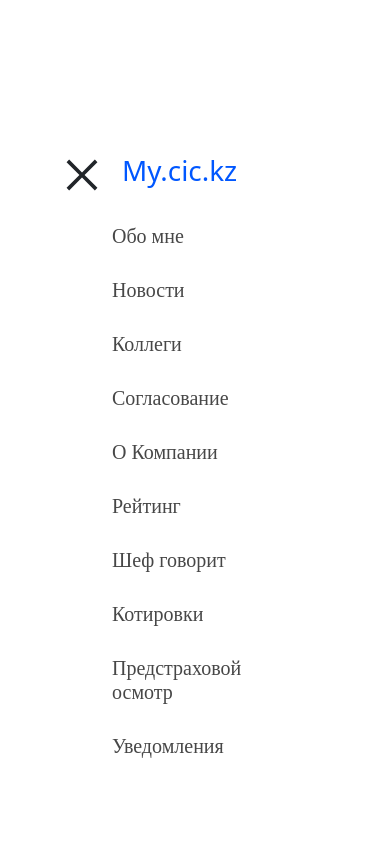
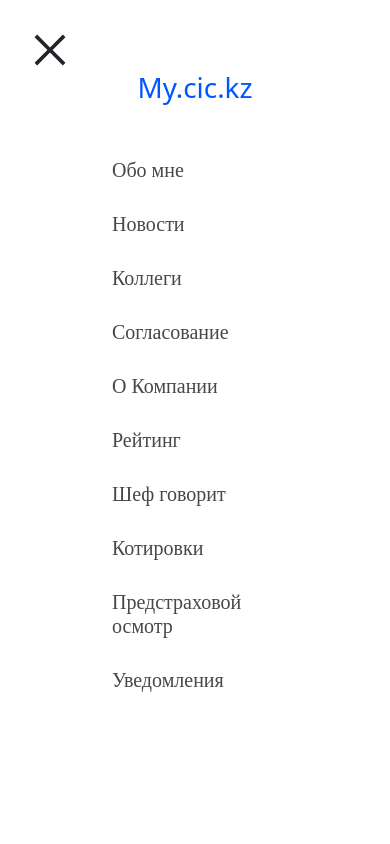
Before and after one commit to FallenStarrr/mycic-new-design, a React (Create React App) app: page / in a window 390 px wide. Shown: the top 844 px of the page. Built offline with nearby package versions, Linux system fonts and the light colour scheme.

Commit message:
navbar responsive

```diff
--- a/src/App.css
+++ b/src/App.css
@@ -1,7 +1,7 @@
 html,
 body {
   min-height: 100%;
-  overflow: hidden;
+
 }
 
 a {
@@ -144,12 +144,17 @@
 
 
 ********************/
-.nav {
+.nav-nav-navigation {
   width: 100vh;
   height: 100vh;
   background: white;
   max-width: 100%;
+  display: none;
+}
 
+.active {
+  display: block;
+  transition: all .3s ease-in-out;
 }
 
 .nav__list {
@@ -182,6 +187,7 @@
 .nav__logo {
   font-size: 40px;
   margin-right: 20px;
+  transition: all .3s ease-in-out;
 }
 
 
--- a/src/App.tsx
+++ b/src/App.tsx
@@ -5,47 +5,93 @@
 import Sidebar from "./components/Sidebar";
 import Head from "./components/Head";
 import { Layout, Menu, Divider, Space } from "antd";
-import {
-  CloseOutlined
-} from '@ant-design/icons';
+import { CloseOutlined, AlignLeftOutlined } from "@ant-design/icons";
 import { BrowserRouter as Router, Switch, Route, Link } from "react-router-dom";
 import "antd/dist/antd.css"; // or 'antd/dist/antd.less'
+import { useState } from "react";
 
 const { Header, Sider, Content } = Layout;
 
 function App() {
+  const [navbar, setNav] = useState(true);
+
   return (
     <Router>
       <div className="page">
-      <nav className="nav">
+     { navbar ?
+      <CloseOutlined
+                className="nav__logo"
+                onClick={() => setNav(false)}
+              />
+              :
 
-            <ul className="nav__list">
-              <div className="nav__brand">
-
-              <CloseOutlined className="nav__logo"/>
-              <h1 className="nav__heading"> My.cic.kz </h1>
-
-              </div>
+      <AlignLeftOutlined  style={{fontSize: '30px'}} onClick={() => setNav(true)}/>
+     }
+      <h1 className="nav__heading"> My.cic.kz </h1>
+        <nav
+          className={
+            navbar ? "nav-nav-navigation active" : "nav-nav-navigation"
+          }
+        >
+          <ul className="nav__list">
+            <div className="nav__brand">
 
 
-              <li className="nav__item"><a className="nav__link" href="#">Обо мне</a></li>
-              <li className="nav__item"><a className="nav__link" href="#">Новости</a></li>
-              <li className="nav__item"><a className="nav__link" href="#">Коллеги</a></li>
-              <li className="nav__item"><a className="nav__link" href="#">Согласование</a></li>
-              <li className="nav__item"><a className="nav__link" href="#">О Компании</a></li>
-              <li className="nav__item"><a className="nav__link" href="#">Рейтинг</a></li>
-              <li className="nav__item"><a className="nav__link" href="#">Шеф говорит</a></li>
-              <li className="nav__item"><a className="nav__link" href="#">Котировки</a></li>
-              <li className="nav__item"><a className="nav__link" href="#">Предстраховой осмотр</a></li>
-              <li className="nav__item"><a className="nav__link" href="#">Уведомления</a></li>
+            </div>
 
-
-            </ul>
-          </nav>
-        <Layout
-        >
-
-
+            <li className="nav__item">
+              <a className="nav__link" href="#">
+                Обо мне
+              </a>
+            </li>
+            <li className="nav__item">
+              <a className="nav__link" href="#">
+                Новости
+              </a>
+            </li>
+            <li className="nav__item">
+              <a className="nav__link" href="#">
+                Коллеги
+              </a>
+            </li>
+            <li className="nav__item">
+              <a className="nav__link" href="#">
+                Согласование
+              </a>
+            </li>
+            <li className="nav__item">
+              <a className="nav__link" href="#">
+                О Компании
+              </a>
+            </li>
+            <li className="nav__item">
+              <a className="nav__link" href="#">
+                Рейтинг
+              </a>
+            </li>
+            <li className="nav__item">
+              <a className="nav__link" href="#">
+                Шеф говорит
+              </a>
+            </li>
+            <li className="nav__item">
+              <a className="nav__link" href="#">
+                Котировки
+              </a>
+            </li>
+            <li className="nav__item">
+              <a className="nav__link" href="#">
+                Предстраховой осмотр
+              </a>
+            </li>
+            <li className="nav__item">
+              <a className="nav__link" href="#">
+                Уведомления
+              </a>
+            </li>
+          </ul>
+        </nav>
+        <Layout>
           {/* <Sider
             className="section"
             style={{ height: "100vh", backgroundColor: "#F6F6F9" }}
```
